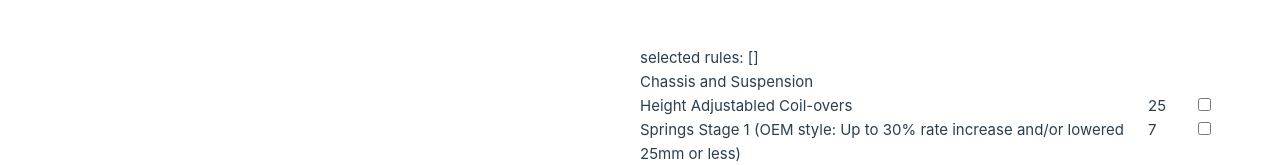
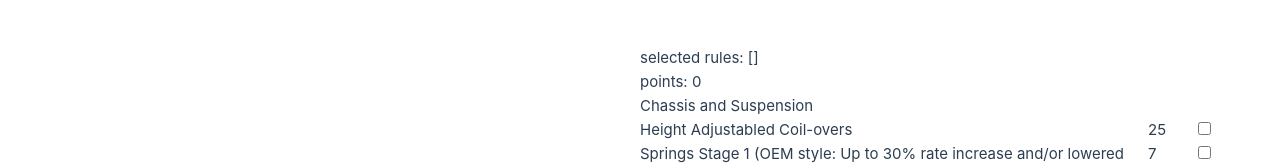
Before and after one commit to BinaryOverlord/NASAAutocrossCalculator, a Vue app in the folder Web/: page / in a window 1280 px wide. Shown: the part 754-919 px from the top of the page. Built offline with nearby package versions, Linux system fonts and the light colour scheme; the HTML template or start-up script is replaced by a standard one.

Commit message:
added ability to add points based on selected rules

```diff
--- a/Web/src/views/Calculator.vue
+++ b/Web/src/views/Calculator.vue
@@ -1,6 +1,6 @@
 <script setup lang="ts">
 
-import { reactive, ref } from 'vue';
+import { reactive, ref, computed } from 'vue';
 import { Rule } from '../Logic/Rule'
 
   const selectedRules = ref([]);
@@ -15,6 +15,15 @@ import { Rule } from '../Logic/Rule'
     description: "Springs Stage 1 (OEM style: Up to 30% rate increase and/or lowered 25mm or less)",
     points: 7,
   }
+
+
+  var allRules = [r6_2_1, r6_2_2]
+
+  const pointsToAdd = computed(()=> {
+      var points = selectedRules.value.map(r => allRules.find(el => el.refNumer === r).points);
+      var totalPoints = points.reduce((acc, curr) => acc + curr, 0);
+      return totalPoints;
+    });
 </script >
 
 <template>
@@ -25,6 +34,9 @@ import { Rule } from '../Logic/Rule'
 
     <div>
       selected rules: {{ selectedRules }}
+    </div>
+    <div>
+      points: {{ pointsToAdd }}
     </div>
 
     <div class="container">
```
